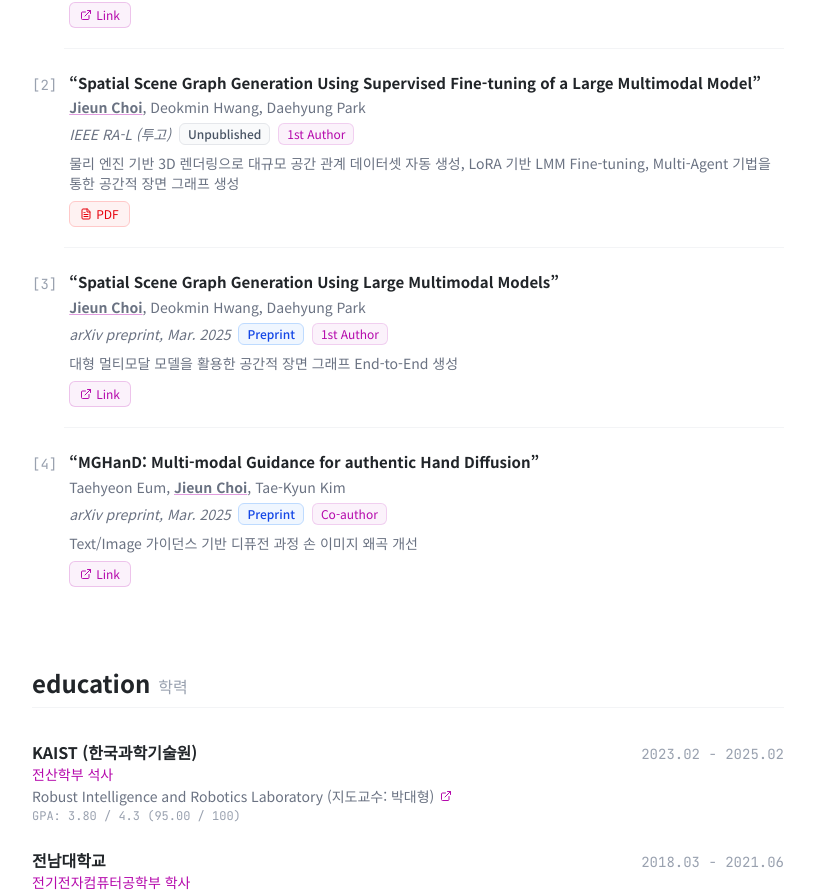
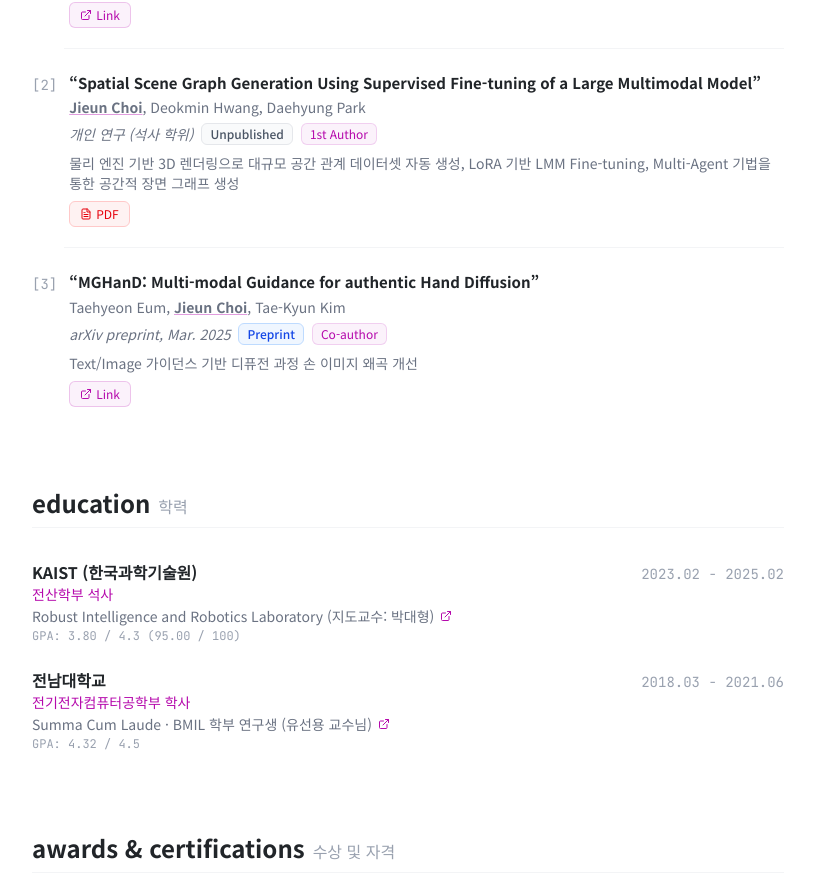
Before and after one commit to ilileun/profile, a Next.js app: page / in a window 1280 px wide. Shown: the part 5636-6531 px from the top of the page, without its empty margins (232-1046 px from the left). Built offline with nearby package versions, Linux system fonts and the light colour scheme.

Commit message:
Fix: remove duplicate, RA-L paper is personal research PDF only

```diff
--- a/src/payload/publications.ts
+++ b/src/payload/publications.ts
@@ -28,22 +28,12 @@ export const publications: Publication[] = [
     title:
       "Spatial Scene Graph Generation Using Supervised Fine-tuning of a Large Multimodal Model",
     authors: "Jieun Choi, Deokmin Hwang, Daehyung Park",
-    venue: "IEEE RA-L (투고)",
+    venue: "개인 연구 (석사 학위)",
     status: "Unpublished",
     role: "1st Author",
     description:
       "물리 엔진 기반 3D 렌더링으로 대규모 공간 관계 데이터셋 자동 생성, LoRA 기반 LMM Fine-tuning, Multi-Agent 기법을 통한 공간적 장면 그래프 생성",
     pdf: "/papers/spatial-scene-graph-sft-lmm-2025.pdf",
-  },
-  {
-    title: "Spatial Scene Graph Generation Using Large Multimodal Models",
-    authors: "Jieun Choi, Deokmin Hwang, Daehyung Park",
-    venue: "arXiv preprint, Mar. 2025",
-    status: "Preprint",
-    role: "1st Author",
-    description:
-      "대형 멀티모달 모델을 활용한 공간적 장면 그래프 End-to-End 생성",
-    link: "https://arxiv.org/abs/2503.08133",
   },
   {
     title: "MGHanD: Multi-modal Guidance for authentic Hand Diffusion",
```
